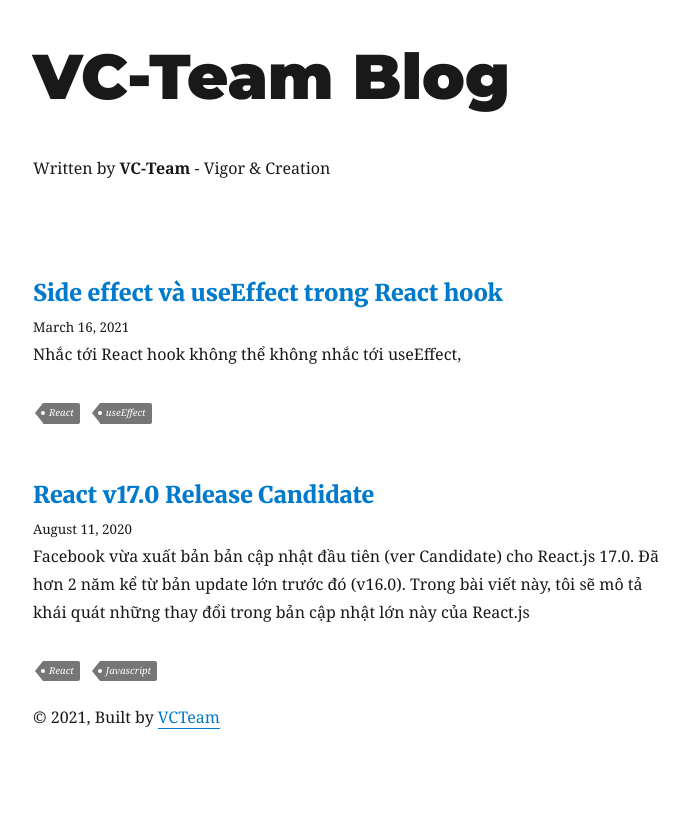
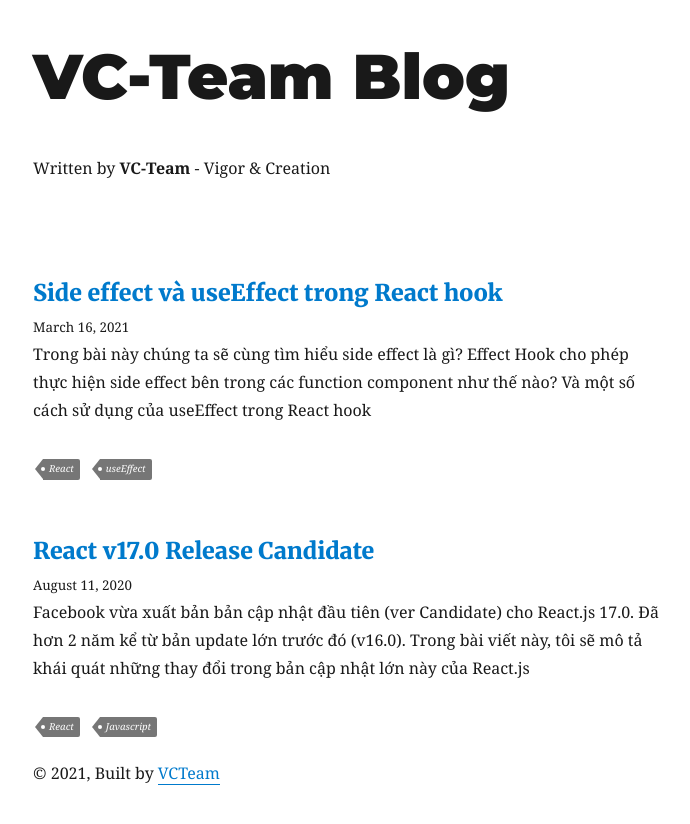
Before and after one commit to gialynguyen/vc-blog-gatsby, a Gatsby site: page / in a window 1280 px wide. Shown: the whole page, without its empty margins (292-982 px from the left). Before the commit the page ends 800 px from the top, so only its background shows below. Built offline with nearby package versions, Linux system fonts and the light colour scheme; Gatsby itself is replaced by a stand-in of ours; some packages are replaced by stand-ins of ours.

Commit message:
side effect use effect blog

```diff
--- a/content/blog/side-effect_useEffect/index.md
+++ b/content/blog/side-effect_useEffect/index.md
@@ -1,7 +1,7 @@
 ---
 title: Side effect và useEffect trong React hook
 date: "2021-03-16T21:12:56.161Z"
-description: "Nhắc tới React hook không thể không nhắc tới useEffect, "
+description: "Trong bài này chúng ta sẽ cùng tìm hiểu side effect là gì? Effect Hook cho phép thực hiện side effect bên trong các function component như thế nào? Và một số cách sử dụng của useEffect trong React hook"
 tags: ["React", "useEffect"]
 ---
 
```
